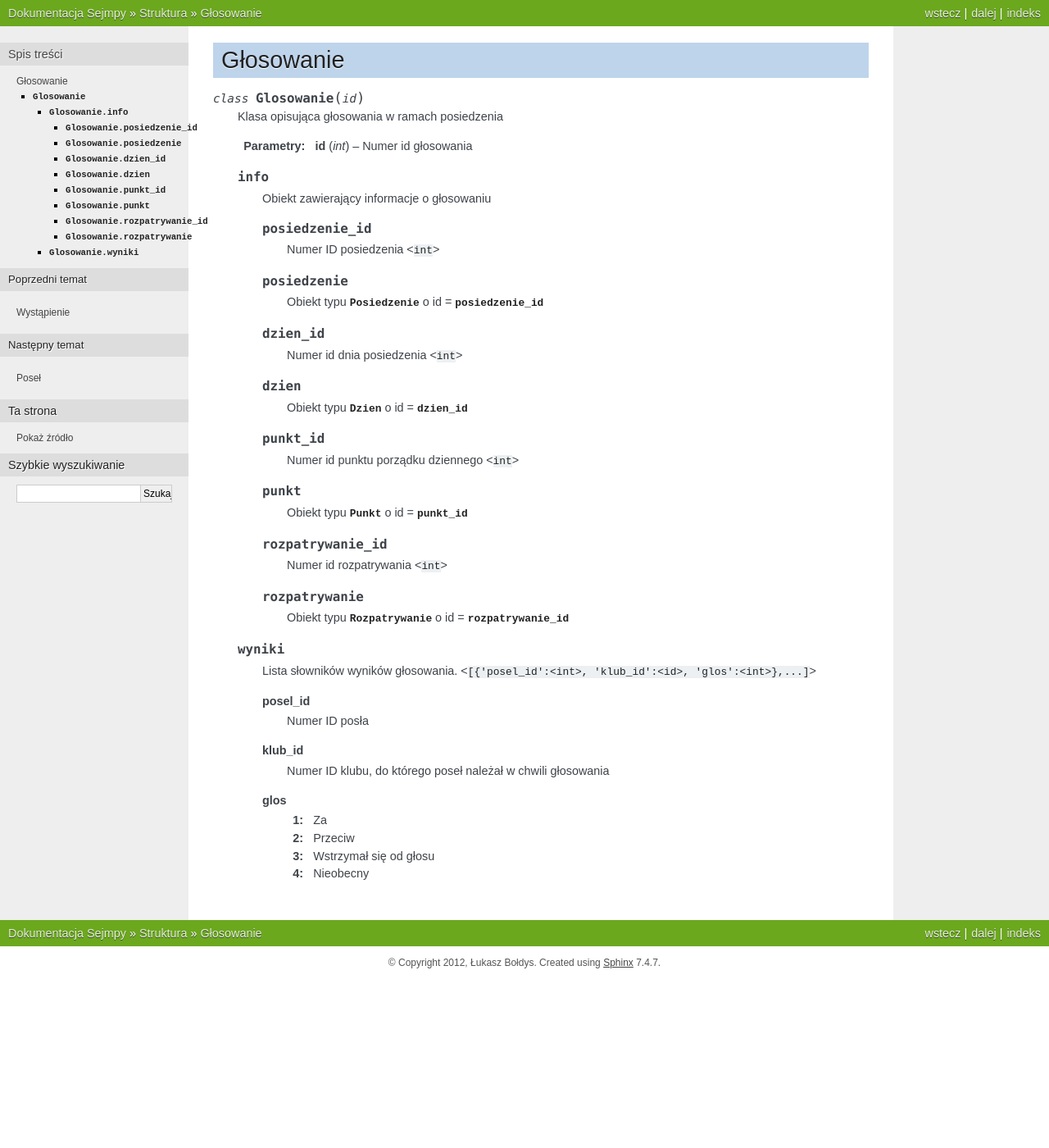
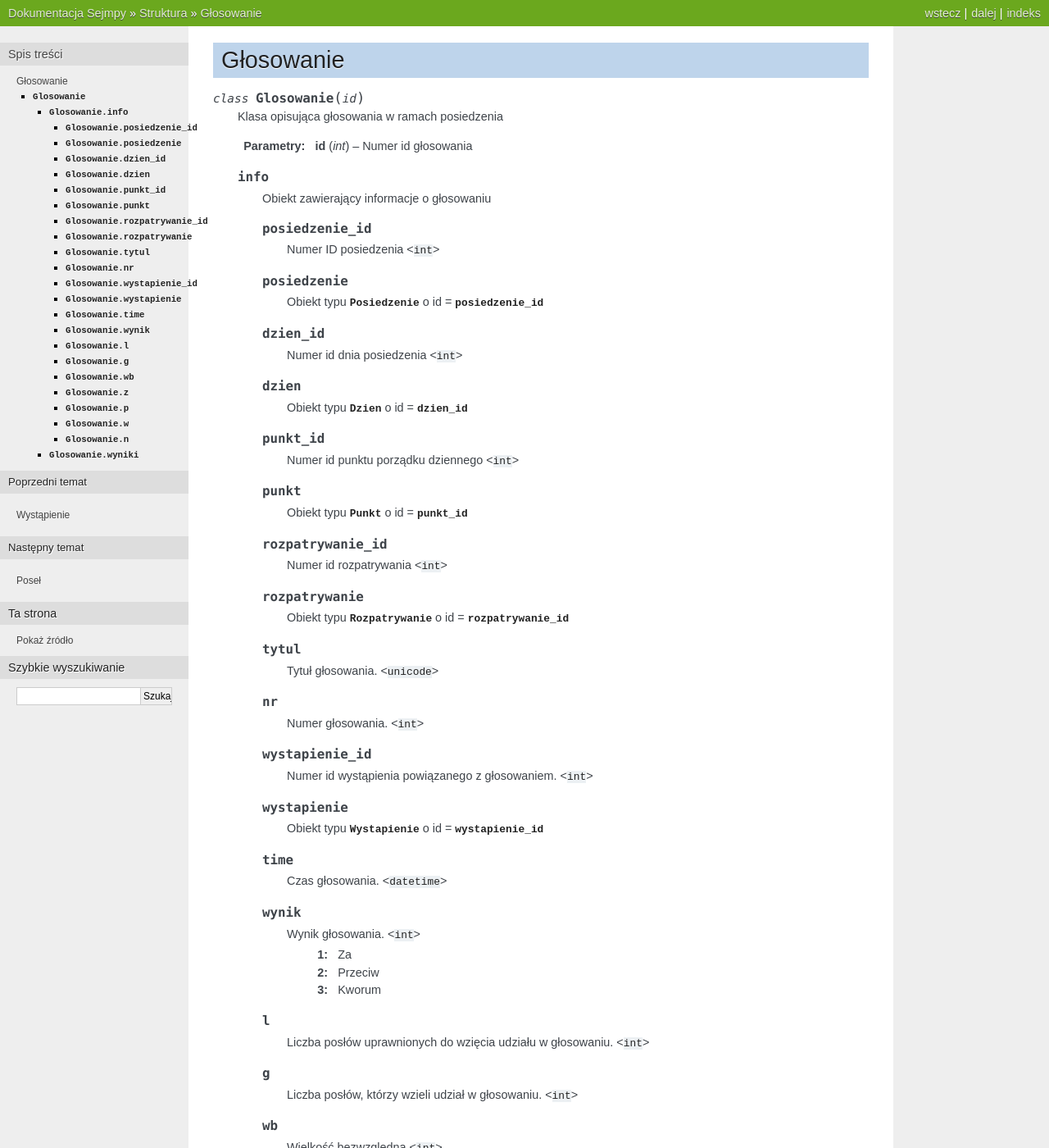
Before and after one commit to utek/sejmpy, a Sphinx documentation site: the page built from docs/reference/glosowania.rst, in a window 1280 px wide and 1400 px high. Shown: the whole window at 82% size. Built offline with Sphinx 7.4.7, drawn with Linux system fonts in a browser that asks for light colours; some of the changed text lies outside the part shown.

Commit message:
dodanie Klubow, aktualizacja dokumentacji (Posel, Klub, Glosowanie)

```diff
--- a/docs/reference/glosowania.rst
+++ b/docs/reference/glosowania.rst
@@ -51,6 +51,68 @@ Głosowanie
 
             Obiekt typu :class:`Rozpatrywanie` o id = :attr:`rozpatrywanie_id`
 
+        .. attribute:: tytul
+
+            Tytuł głosowania. <``unicode``>
+
+        .. attribute:: nr
+
+            Numer głosowania. <``int``>
+
+        .. attribute:: wystapienie_id
+
+            Numer id wystąpienia powiązanego z głosowaniem. <``int``>
+
+        .. attribute:: wystapienie
+
+            Obiekt typu :class:`Wystapienie` o id = :attr:`wystapienie_id`
+
+        .. attribute:: time
+
+            Czas głosowania. <``datetime``>
+
+        .. attribute:: wynik
+
+            Wynik głosowania. <``int``>
+                :1: Za
+                :2: Przeciw
+                :3: Kworum
+
+        .. attribute:: l
+
+            Liczba posłów uprawnionych do wzięcia udziału w głosowaniu.
+            <``int``>
+
+        .. attribute:: g
+
+            Liczba posłów, którzy wzieli udział w głosowaniu.
+            <``int``>
+
+        .. attribute:: wb
+
+            Wielkość bezwzględna
+            <``int``>
+
+        .. attribute:: z
+
+            Liczba głosów "Za"
+            <``int``>
+
+        .. attribute:: p
+
+            Liczba głosów "Przeciw"
+            <``int``>
+
+        .. attribute:: w
+
+            Liczba "Wstrzymań od głosu"
+            <``int``>
+
+        .. attribute:: n
+
+            Liczba posłów, którzy nie głosowali
+            <``int``>
+
 
     .. attribute:: wyniki
 
--- a/docs/reference/punkty.rst
+++ b/docs/reference/punkty.rst
@@ -23,7 +23,7 @@ Punkt
     .. attribute:: info
 
         Obiekt zawierający informacje o punkcie porządku dziennego.
-        Posiada następujace atrybuty.
+        Posiada następujace atrybuty:
 
         .. attribute:: nr
 
```
Also changed, not shown: docs/reference/kluby.rst (added, +24 -0 lines), docs/reference/poslowie.rst (+90 -1 lines), sejmometr.py (+15 -0 lines).
